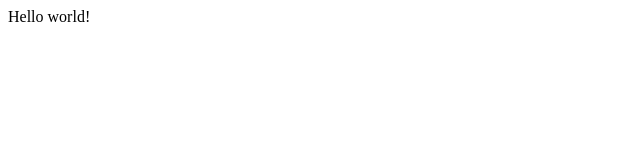
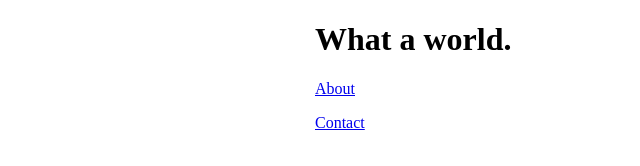
Before and after one commit to allisonlu/gatsby-site, a Gatsby site: page / in a window 1280 px wide. Shown: the whole page, without its empty margins (0-640 px from the left). Built offline with nearby package versions, Linux system fonts and the light colour scheme; Gatsby itself is replaced by a stand-in of ours.

Commit message:
initial commit

```diff
--- /dev/null
+++ b/src/components/layout.js
@@ -0,0 +1,9 @@
+import React from "react"
+
+export default function Layout ({ children }) {
+    return (
+        <div style={{ margin: `0 auto`, maxWidth: 650, padding: `0 16px` }}>
+            {children}
+        </div>
+    )
+}
--- a/src/pages/index.js
+++ b/src/pages/index.js
@@ -1,5 +1,17 @@
 import React from "react"
+import { Link } from "gatsby"
+import Layout from "../components/layout"
 
 export default function Home() {
-  return <div>Hello world!</div>
+  return (
+    <Layout>
+      <h1>What a world.</h1>
+      <p>
+        <Link to="/about/">About</Link>
+      </p>
+      <p>
+        <Link to="/contact/">Contact</Link>
+      </p>
+    </Layout>
+  )
 }
```
Also changed, not shown: src/pages/about.js (added, +10 -0 lines), src/pages/contact.js (added, +10 -0 lines).
